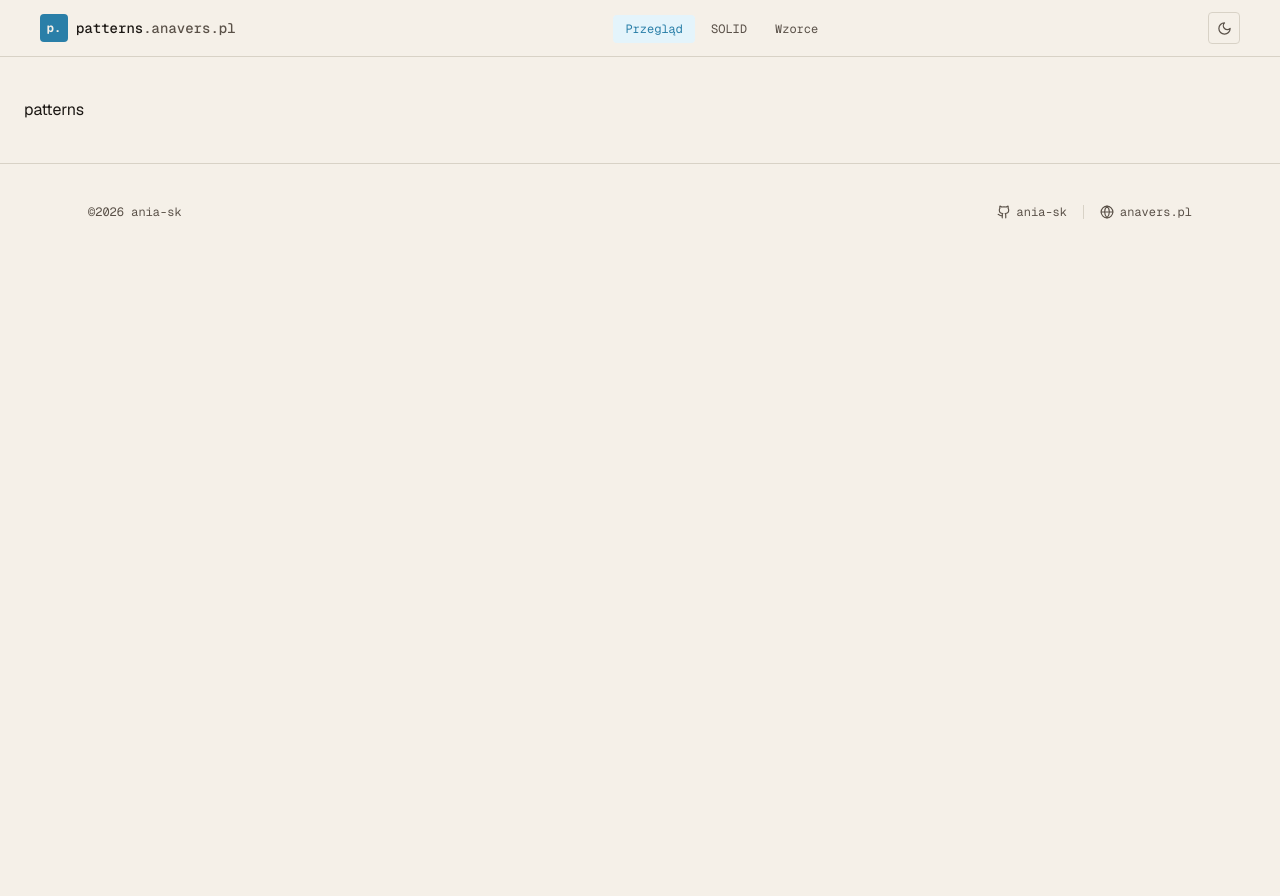
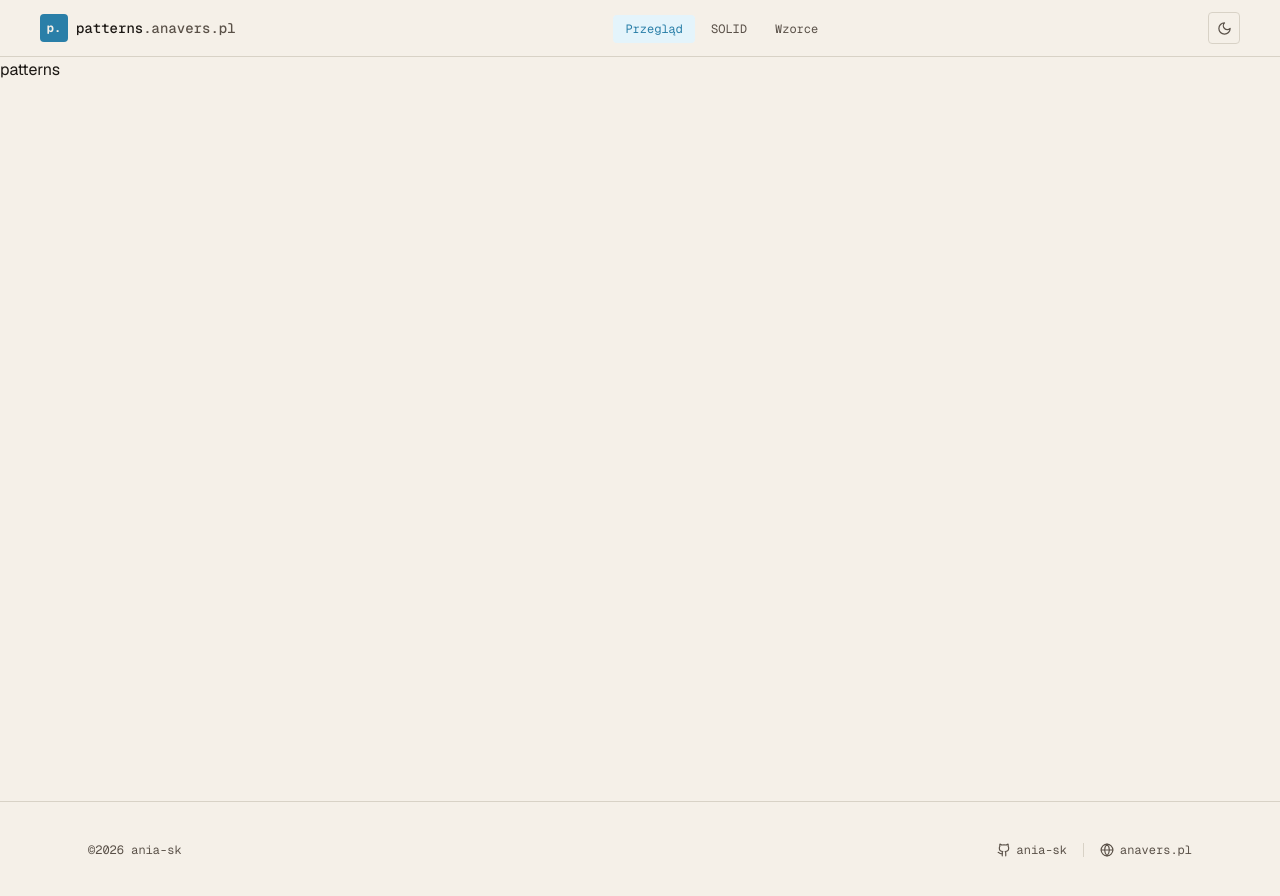
Before and after one commit to ania-sk/patterns, a Next.js app: page / in a window 1280 px wide. Before the commit the page ends 800 px from the top, so only its background shows below. Built offline with nearby package versions, Linux system fonts and the light colour scheme.

Commit message:
fix(app): remove max-width from main layout

```diff
--- a/src/app/layout.tsx
+++ b/src/app/layout.tsx
@@ -3,7 +3,7 @@ import { GeistMono } from "geist/font/mono";
 import { GeistSans } from "geist/font/sans";
 import { ThemeProvider } from "next-themes";
 import Navbar from "@/components/layout/Navbar";
-import Foooter from "@/components/layout/Footer";
+import Footer from "@/components/layout/Footer";
 import "./globals.css";
 
 export const metadata: Metadata = {
@@ -36,8 +36,8 @@ export default function RootLayout({
           disableTransitionOnChange
         >
           <Navbar />
-          <main className=" max-w-6xl px-6 py-10">{children}</main>
-          <Foooter />
+          <main className="min-h-[calc(100vh-56px)]">{children}</main>
+          <Footer />
         </ThemeProvider>
       </body>
     </html>
--- a/src/components/SolidLayout.tsx
+++ b/src/components/SolidLayout.tsx
@@ -13,7 +13,7 @@ interface SolidLayoutProps {
   children: React.ReactNode;
 }
 
-const SIDEBAR_WIDTH = "w-[220px]";
+const SIDEBAR_WIDTH = "w-[220px] xl:w-[260px]";
 
 export default function SolidLayout({ children }: SolidLayoutProps) {
   const pathname = usePathname();
```
